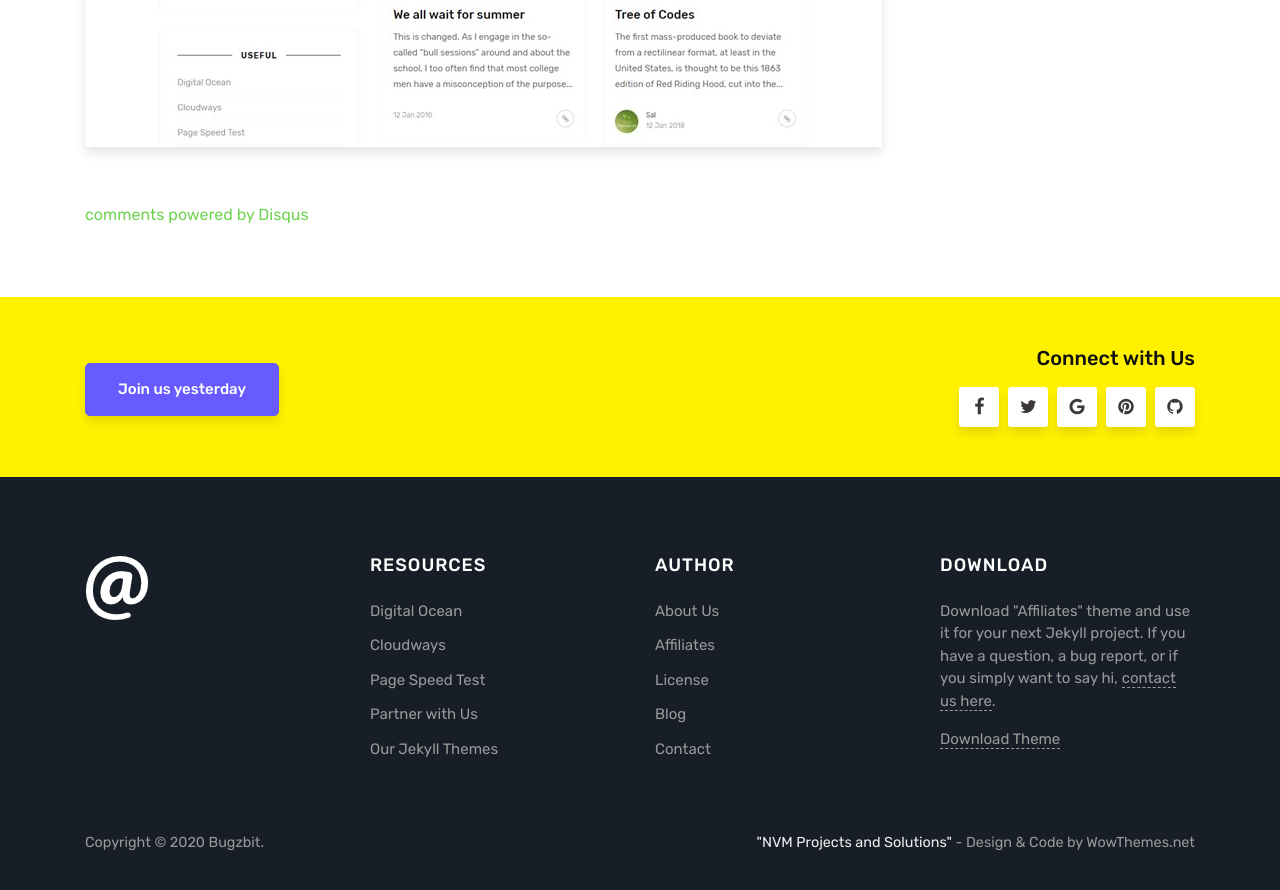
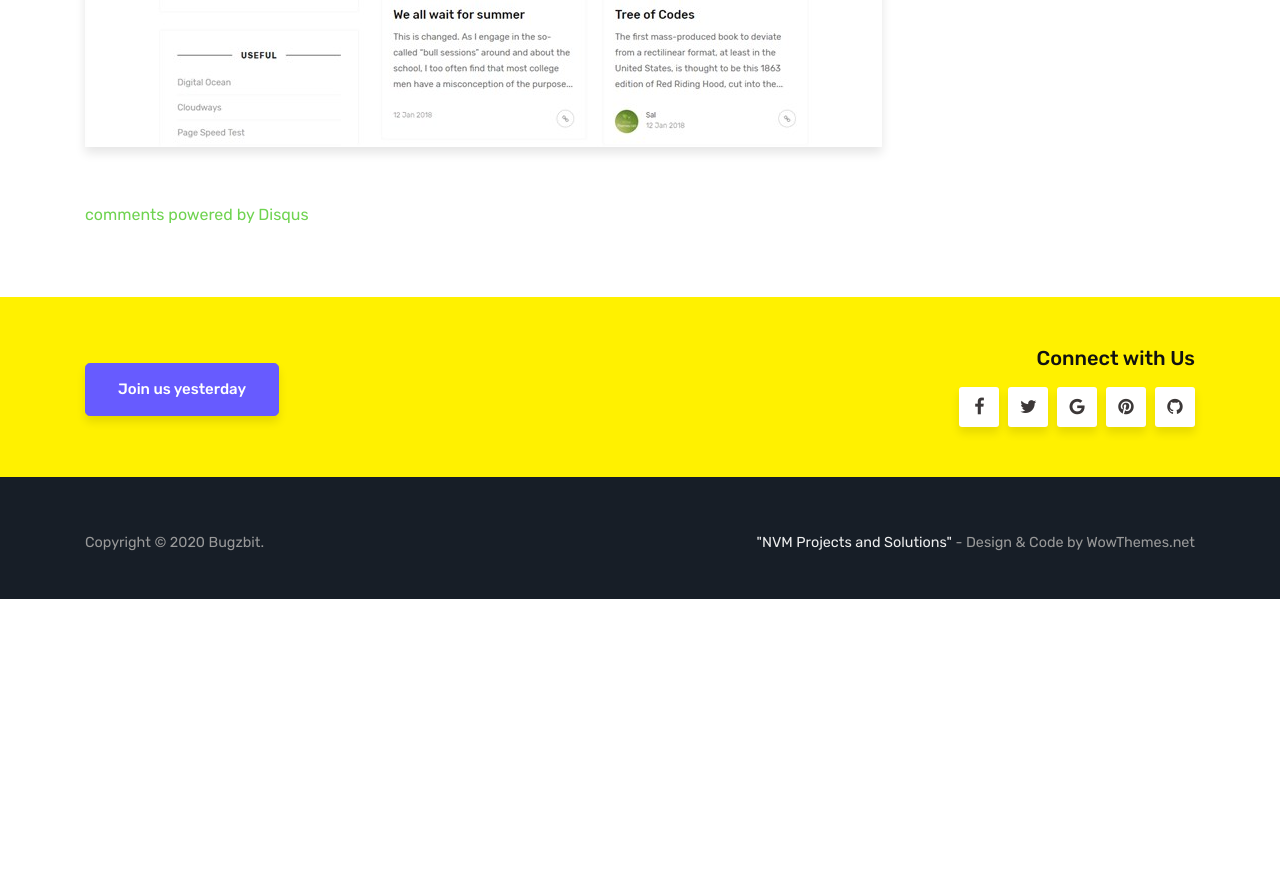
Before and after one commit to bugzbit/bugzbit.github.io, a Jekyll site: the page built from about.md, in a window 1280 px wide and 900 px high, scrolled down 3291 px. Shown: the top 890 px of the window. Built offline with Jekyll 4.4.1, drawn with Linux system fonts in a browser that asks for light colours; comment, search, counter and statistics services are not loaded; after the commit the page ends 3890 px from its top, so only the background shows below that.

Commit message:
Updated '_layouts/default.html' via CloudCannon

```diff
--- a/_layouts/default.html
+++ b/_layouts/default.html
@@ -150,8 +150,8 @@
 
         <div class="container">
 
-            <div class="row">
-                <div class="col-sm-3">
+        <!--    <div class="row">
+               <!-- <div class="col-sm-3">
                 <div class="footer-widget">
                 <a href="{{site.baseurl}}/contact">
                 <img src="{{ site.baseurl }}/assets/images/logo-footer.png">
@@ -183,7 +183,7 @@
                 <li><a href="https://www.wowthemes.net/support/">Contact</a></li>
                 </ul>
                 </div>
-                </div>
+                </div.>
 
                 <div class="col-sm-3">
                 <div class="footer-widget textwidget">
@@ -192,7 +192,7 @@
                     <a href="https://github.com/wowthemesnet/affiliates-jekyll-theme/archive/master.zip">Download Theme</a>
                 </div>
                 </div>
-            </div>
+            </div> -->
 
             <div class="copyright">
                 <p class="pull-left">
```
